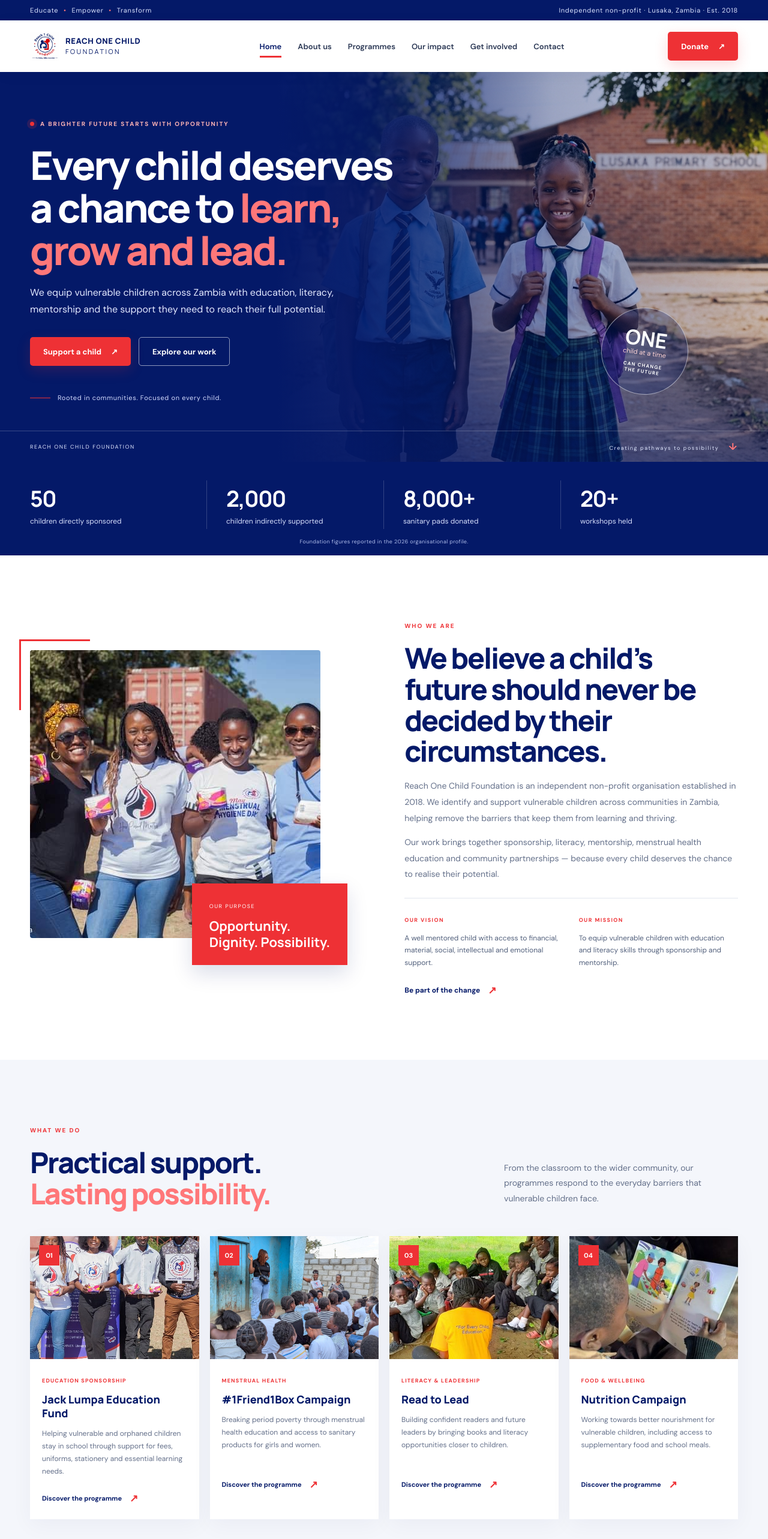
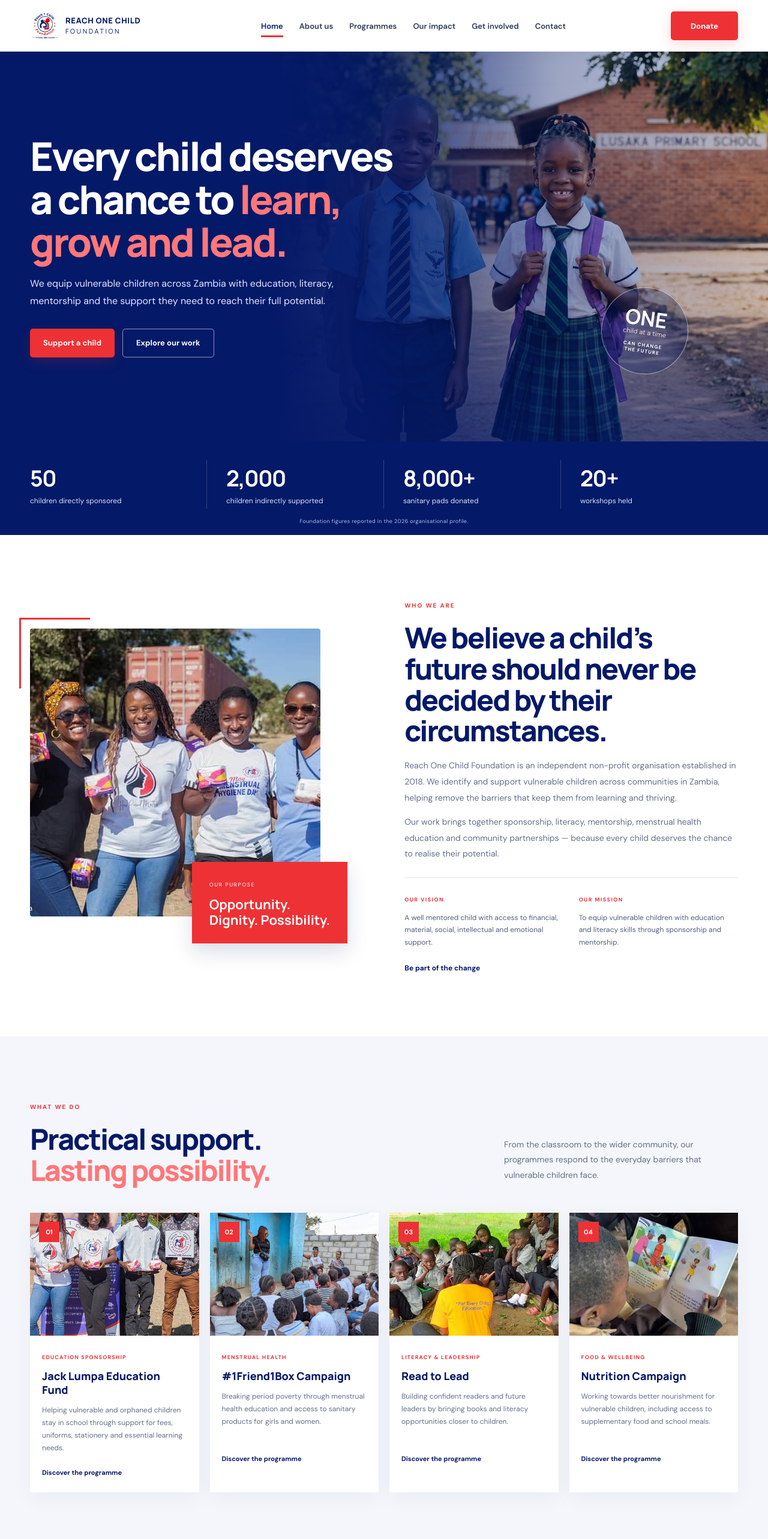
Before and after one commit to reach1child/website, a Next.js app: page / in a window 1280 px wide. Shown: the top 2566 px of the page at 60% size. Built offline with nearby package versions, Linux system fonts and the light colour scheme.

Commit message:
Remove decorative arrows and hero taglines

```diff
--- a/src/app/page.tsx
+++ b/src/app/page.tsx
@@ -7,21 +7,19 @@ const programmes = [
 const impact = [ ["50", "children directly sponsored"], ["2,000", "children indirectly supported"], ["8,000+", "sanitary pads donated"], ["20+", "workshops held"] ];
 const partners = ["Copper Rose Zambia", "Young Women Christian Association", "Council of Churches in Zambia", "Twende Education for All", "REZIL", "Katuba Library and Outreach Centre", "Impact One", "Girl Up Zambia"];
 
-function Arrow() { return <span aria-hidden="true">↗</span>; }
 function Brand() { return <a className="brand" href="#home" aria-label="Reach One Child Foundation home"><img src="/images/branding/logo.jpeg" alt="Reach One Child Foundation logo" /><span><strong>REACH ONE CHILD</strong><small>FOUNDATION</small></span></a>; }
 
 export default function Home() {
   return <main id="home">
-    <div className="topline"><div className="container topline-inner"><span>Educate <i>•</i> Empower <i>•</i> Transform</span><span>Independent non-profit · Lusaka, Zambia · Est. 2018</span></div></div>
-    <header className="site-header"><div className="container nav-wrap"><Brand/><details className="mobile-menu"><summary aria-label="Open navigation"><span></span><span></span><span></span></summary><nav aria-label="Mobile navigation"><a href="#home">Home</a><a href="#about">About us</a><a href="#programmes">Programmes</a><a href="#impact">Our impact</a><a href="#get-involved">Get involved</a><a href="#contact">Contact</a><a className="nav-donate" href="mailto:reach1childfoundation@gmail.com?subject=I%20would%20like%20to%20support%20R1CF">Donate <Arrow/></a></nav></details><nav className="desktop-nav" aria-label="Main navigation"><a className="active" href="#home">Home</a><a href="#about">About us</a><a href="#programmes">Programmes</a><a href="#impact">Our impact</a><a href="#get-involved">Get involved</a><a href="#contact">Contact</a></nav><a className="button button-red header-cta" href="mailto:reach1childfoundation@gmail.com?subject=I%20would%20like%20to%20support%20R1CF">Donate <Arrow/></a></div></header>
-    <section className="hero"><div className="hero-photo" role="img" aria-label="Children taking part in a Reach One Child Foundation activity"></div><div className="hero-shade"></div><div className="container hero-content"><div className="hero-copy"><span className="eyebrow eyebrow-light"><span className="eyebrow-dot"></span> A brighter future starts with opportunity</span><h1>Every child deserves a chance to <em>learn, grow and lead.</em></h1><p>We equip vulnerable children across Zambia with education, literacy, mentorship and the support they need to reach their full potential.</p><div className="hero-actions"><a className="button button-red" href="#get-involved">Support a child <Arrow/></a><a className="button button-outline" href="#programmes">Explore our work</a></div><div className="hero-note"><span className="note-line"></span> Rooted in communities. Focused on every child.</div></div><div className="hero-stamp"><strong>ONE</strong><span>child at a time</span><b>CAN CHANGE<br/>THE FUTURE</b></div></div><div className="hero-bottom"><div className="container hero-bottom-inner"><span>REACH ONE CHILD FOUNDATION</span><span>Creating pathways to possibility <b>↓</b></span></div></div></section>
+    <header className="site-header"><div className="container nav-wrap"><Brand/><details className="mobile-menu"><summary aria-label="Open navigation"><span></span><span></span><span></span></summary><nav aria-label="Mobile navigation"><a href="#home">Home</a><a href="#about">About us</a><a href="#programmes">Programmes</a><a href="#impact">Our impact</a><a href="#get-involved">Get involved</a><a href="#contact">Contact</a><a className="nav-donate" href="mailto:reach1childfoundation@gmail.com?subject=I%20would%20like%20to%20support%20R1CF">Donate </a></nav></details><nav className="desktop-nav" aria-label="Main navigation"><a className="active" href="#home">Home</a><a href="#about">About us</a><a href="#programmes">Programmes</a><a href="#impact">Our impact</a><a href="#get-involved">Get involved</a><a href="#contact">Contact</a></nav><a className="button button-red header-cta" href="mailto:reach1childfoundation@gmail.com?subject=I%20would%20like%20to%20support%20R1CF">Donate </a></div></header>
+    <section className="hero"><div className="hero-photo" role="img" aria-label="Children taking part in a Reach One Child Foundation activity"></div><div className="hero-shade"></div><div className="container hero-content"><div className="hero-copy"><h1>Every child deserves a chance to <em>learn, grow and lead.</em></h1><p>We equip vulnerable children across Zambia with education, literacy, mentorship and the support they need to reach their full potential.</p><div className="hero-actions"><a className="button button-red" href="#get-involved">Support a child </a><a className="button button-outline" href="#programmes">Explore our work</a></div></div><div className="hero-stamp"><strong>ONE</strong><span>child at a time</span><b>CAN CHANGE<br/>THE FUTURE</b></div></div></section>
     <section className="impact" id="impact"><div className="container impact-grid">{impact.map(([value,label])=><div className="impact-item" key={label}><strong>{value}</strong><span>{label}</span></div>)}</div><p className="impact-footnote">Foundation figures reported in the 2026 organisational profile.</p></section>
-    <section className="section about-section" id="about"><div className="container about-grid"><div className="about-visual"><img src="/images/programmes/Programmes%20(5).jpg" alt="Community learning activity supported by R1CF"/><div className="about-card"><span>OUR PURPOSE</span><strong>Opportunity.<br/>Dignity. Possibility.</strong></div></div><div className="about-copy"><span className="eyebrow">WHO WE ARE</span><h2>We believe a child’s future should never be decided by their circumstances.</h2><p>Reach One Child Foundation is an independent non-profit organisation established in 2018. We identify and support vulnerable children across communities in Zambia, helping remove the barriers that keep them from learning and thriving.</p><p>Our work brings together sponsorship, literacy, mentorship, menstrual health education and community partnerships — because every child deserves the chance to realise their potential.</p><div className="vision-mission"><div><span>OUR VISION</span><p>A well mentored child with access to financial, material, social, intellectual and emotional support.</p></div><div><span>OUR MISSION</span><p>To equip vulnerable children with education and literacy skills through sponsorship and mentorship.</p></div></div><a className="text-link" href="#get-involved">Be part of the change <Arrow/></a></div></div></section>
-    <section className="section programmes-section" id="programmes"><div className="container"><div className="section-heading"><div><span className="eyebrow">WHAT WE DO</span><h2>Practical support.<br/><em>Lasting possibility.</em></h2></div><p>From the classroom to the wider community, our programmes respond to the everyday barriers that vulnerable children face.</p></div><div className="programme-grid">{programmes.map((item)=><article className="programme-card" key={item.number}><div className="programme-image"><img src={item.image} alt={item.title+" programme activity"}/><span>{item.number}</span></div><div className="programme-content"><span className="programme-tag">{item.tag}</span><h3>{item.title}</h3><p>{item.description}</p><a href="mailto:reach1childfoundation@gmail.com?subject=Tell%20me%20about%20your%20programmes" className="text-link">Discover the programme <Arrow/></a></div></article>)}</div></div></section>
-    <section className="story-section"><div className="container story-grid"><div className="story-copy"><span className="eyebrow eyebrow-light">THE DIFFERENCE WE MAKE</span><h2>When a child gets the chance, <em>potential takes flight.</em></h2><p>Behind every number is a learner, a family and a community with hopes for tomorrow. Our sponsorship work helps children overcome barriers to education and keep moving forward.</p><a className="button button-white" href="#get-involved">Help create the next story <Arrow/></a></div><div className="story-photo"><img src="/images/programmes/Programmes%20(6).jpg" alt="Children participating in a community programme"/><div className="story-caption"><span>EDUCATION · MENTORSHIP · OPPORTUNITY</span><strong>Every step forward matters.</strong></div></div></div></section>
+    <section className="section about-section" id="about"><div className="container about-grid"><div className="about-visual"><img src="/images/programmes/Programmes%20(5).jpg" alt="Community learning activity supported by R1CF"/><div className="about-card"><span>OUR PURPOSE</span><strong>Opportunity.<br/>Dignity. Possibility.</strong></div></div><div className="about-copy"><span className="eyebrow">WHO WE ARE</span><h2>We believe a child’s future should never be decided by their circumstances.</h2><p>Reach One Child Foundation is an independent non-profit organisation established in 2018. We identify and support vulnerable children across communities in Zambia, helping remove the barriers that keep them from learning and thriving.</p><p>Our work brings together sponsorship, literacy, mentorship, menstrual health education and community partnerships — because every child deserves the chance to realise their potential.</p><div className="vision-mission"><div><span>OUR VISION</span><p>A well mentored child with access to financial, material, social, intellectual and emotional support.</p></div><div><span>OUR MISSION</span><p>To equip vulnerable children with education and literacy skills through sponsorship and mentorship.</p></div></div><a className="text-link" href="#get-involved">Be part of the change </a></div></div></section>
+    <section className="section programmes-section" id="programmes"><div className="container"><div className="section-heading"><div><span className="eyebrow">WHAT WE DO</span><h2>Practical support.<br/><em>Lasting possibility.</em></h2></div><p>From the classroom to the wider community, our programmes respond to the everyday barriers that vulnerable children face.</p></div><div className="programme-grid">{programmes.map((item)=><article className="programme-card" key={item.number}><div className="programme-image"><img src={item.image} alt={item.title+" programme activity"}/><span>{item.number}</span></div><div className="programme-content"><span className="programme-tag">{item.tag}</span><h3>{item.title}</h3><p>{item.description}</p><a href="mailto:reach1childfoundation@gmail.com?subject=Tell%20me%20about%20your%20programmes" className="text-link">Discover the programme </a></div></article>)}</div></div></section>
+    <section className="story-section"><div className="container story-grid"><div className="story-copy"><span className="eyebrow eyebrow-light">THE DIFFERENCE WE MAKE</span><h2>When a child gets the chance, <em>potential takes flight.</em></h2><p>Behind every number is a learner, a family and a community with hopes for tomorrow. Our sponsorship work helps children overcome barriers to education and keep moving forward.</p><a className="button button-white" href="#get-involved">Help create the next story </a></div><div className="story-photo"><img src="/images/programmes/Programmes%20(6).jpg" alt="Children participating in a community programme"/><div className="story-caption"><span>EDUCATION · MENTORSHIP · OPPORTUNITY</span><strong>Every step forward matters.</strong></div></div></div></section>
     <section className="section reach-section"><div className="container reach-grid"><div><span className="eyebrow">OUR REACH</span><h2>Working together,<br/><em>across communities.</em></h2><p>R1CF works with schools, community organisations and local partners in Lusaka and surrounding districts, including Kafue, Chongwe, Chibombo and Chisamba.</p></div><div className="reach-numbers"><div><strong>10</strong><span>community schools supported</span></div><div><strong>15</strong><span>partner organisations</span></div><div><strong>10+</strong><span>communities reached</span></div></div></div></section>
     <section className="partners-section"><div className="container"><div className="partners-heading"><span className="eyebrow">STRONGER TOGETHER</span><h2>Our partners</h2><p>We are grateful to the organisations working alongside us to create opportunities for children and communities.</p></div><div className="partner-list">{partners.map((partner)=><span key={partner}>{partner}</span>)}</div><p className="partner-note">Partner names are drawn from the R1CF 2026 organisational profile.</p></div></section>
-    <section className="get-involved" id="get-involved"><div className="container involved-grid"><div><span className="eyebrow eyebrow-light">YOUR ACTION MATTERS</span><h2>Be the reason<br/><em>a child moves forward.</em></h2><p>Whether you sponsor, partner, volunteer or share our work, you can help create a future filled with possibility.</p></div><div className="involved-actions"><a href="mailto:reach1childfoundation@gmail.com?subject=Child%20sponsorship%20enquiry"><span>01</span><div><strong>Sponsor a child</strong><small>Support school fees, uniforms and learning materials.</small></div><Arrow/></a><a href="mailto:reach1childfoundation@gmail.com?subject=Partnership%20enquiry"><span>02</span><div><strong>Partner with us</strong><small>Join our network and amplify community impact.</small></div><Arrow/></a><a href="mailto:reach1childfoundation@gmail.com?subject=Volunteer%20enquiry"><span>03</span><div><strong>Volunteer your skills</strong><small>Contribute to mentorship, education and outreach.</small></div><Arrow/></a><a className="button button-red involved-donate" href="mailto:reach1childfoundation@gmail.com?subject=Donation%20enquiry">Make a difference <Arrow/></a></div></div></section>
-    <footer id="contact"><div className="container footer-main"><div className="footer-brand"><Brand/><p>Every child deserves the opportunity to live life to their full potential.</p><span className="footer-motto">EDUCATE · EMPOWER · TRANSFORM</span></div><div className="footer-links"><h3>Explore</h3><a href="#about">About us</a><a href="#programmes">Our programmes</a><a href="#impact">Our impact</a><a href="#get-involved">Get involved</a></div><div className="footer-links"><h3>Contact</h3><a href="mailto:reach1childfoundation@gmail.com">reach1childfoundation@gmail.com</a><span>Suite 2103/4/5, Room 301<br/>Nairobi Place, Wood Gate House<br/>Lusaka, Zambia</span></div><div className="footer-links"><h3>Follow our work</h3><a href="https://www.facebook.com/reach1childfoundation" target="_blank" rel="noreferrer">Facebook <Arrow/></a><a href="https://www.instagram.com/reach1childfoundation" target="_blank" rel="noreferrer">Instagram <Arrow/></a><a href="https://www.linkedin.com/company/reach-one-child-foundation" target="_blank" rel="noreferrer">LinkedIn <Arrow/></a></div></div><div className="footer-bottom"><div className="container"><span>© 2026 Reach One Child Foundation. All rights reserved.</span><span>Registered in Zambia · Est. 2018</span></div></div></footer>
+    <section className="get-involved" id="get-involved"><div className="container involved-grid"><div><span className="eyebrow eyebrow-light">YOUR ACTION MATTERS</span><h2>Be the reason<br/><em>a child moves forward.</em></h2><p>Whether you sponsor, partner, volunteer or share our work, you can help create a future filled with possibility.</p></div><div className="involved-actions"><a href="mailto:reach1childfoundation@gmail.com?subject=Child%20sponsorship%20enquiry"><span>01</span><div><strong>Sponsor a child</strong><small>Support school fees, uniforms and learning materials.</small></div></a><a href="mailto:reach1childfoundation@gmail.com?subject=Partnership%20enquiry"><span>02</span><div><strong>Partner with us</strong><small>Join our network and amplify community impact.</small></div></a><a href="mailto:reach1childfoundation@gmail.com?subject=Volunteer%20enquiry"><span>03</span><div><strong>Volunteer your skills</strong><small>Contribute to mentorship, education and outreach.</small></div></a><a className="button button-red involved-donate" href="mailto:reach1childfoundation@gmail.com?subject=Donation%20enquiry">Make a difference </a></div></div></section>
+    <footer id="contact"><div className="container footer-main"><div className="footer-brand"><Brand/><p>Every child deserves the opportunity to live life to their full potential.</p><span className="footer-motto">EDUCATE · EMPOWER · TRANSFORM</span></div><div className="footer-links"><h3>Explore</h3><a href="#about">About us</a><a href="#programmes">Our programmes</a><a href="#impact">Our impact</a><a href="#get-involved">Get involved</a></div><div className="footer-links"><h3>Contact</h3><a href="mailto:reach1childfoundation@gmail.com">reach1childfoundation@gmail.com</a><span>Suite 2103/4/5, Room 301<br/>Nairobi Place, Wood Gate House<br/>Lusaka, Zambia</span></div><div className="footer-links"><h3>Follow our work</h3><a href="https://www.facebook.com/reach1childfoundation" target="_blank" rel="noreferrer">Facebook </a><a href="https://www.instagram.com/reach1childfoundation" target="_blank" rel="noreferrer">Instagram </a><a href="https://www.linkedin.com/company/reach-one-child-foundation" target="_blank" rel="noreferrer">LinkedIn </a></div></div><div className="footer-bottom"><div className="container"><span>© 2026 Reach One Child Foundation. All rights reserved.</span><span>Registered in Zambia · Est. 2018</span></div></div></footer>
   </main>;
 }
```
